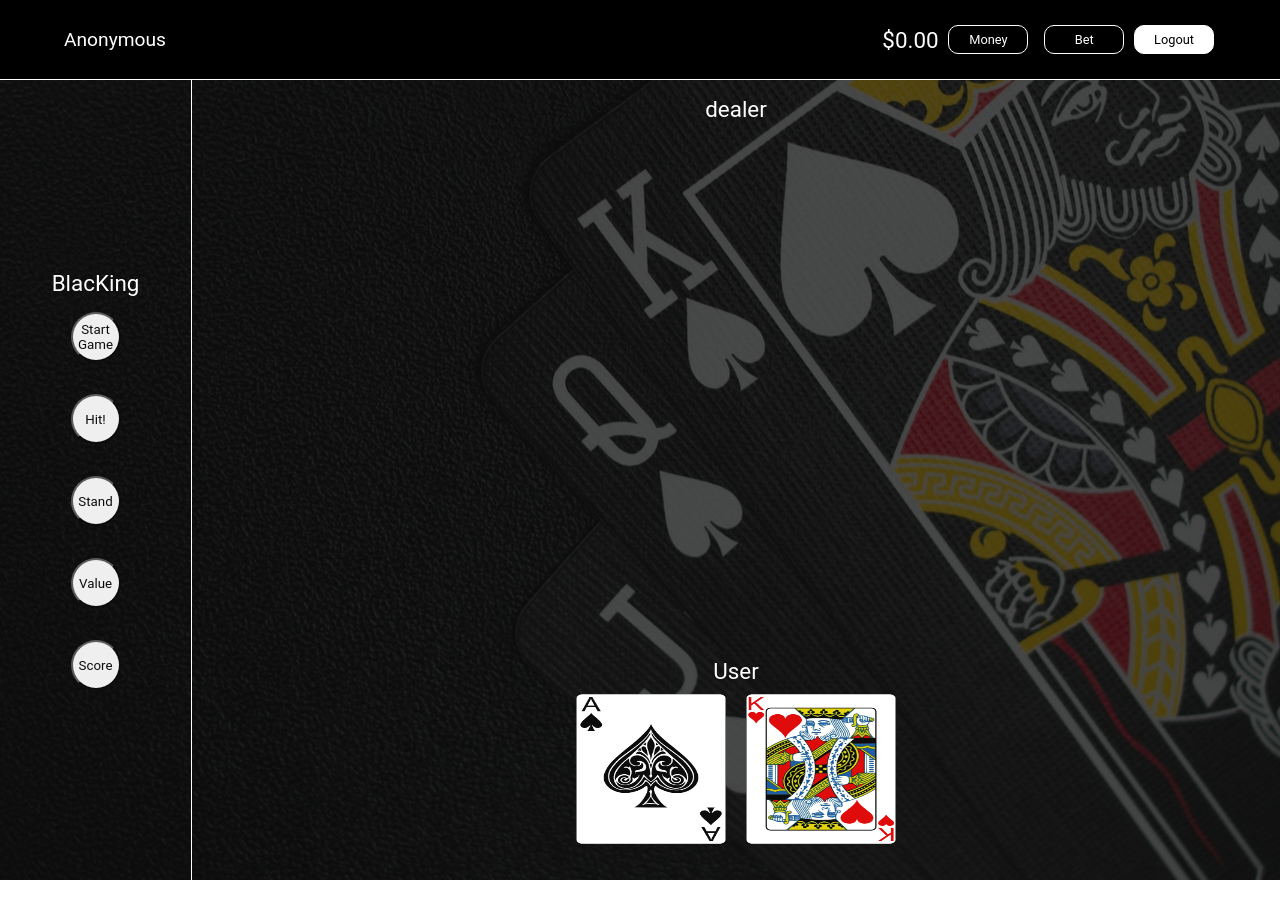
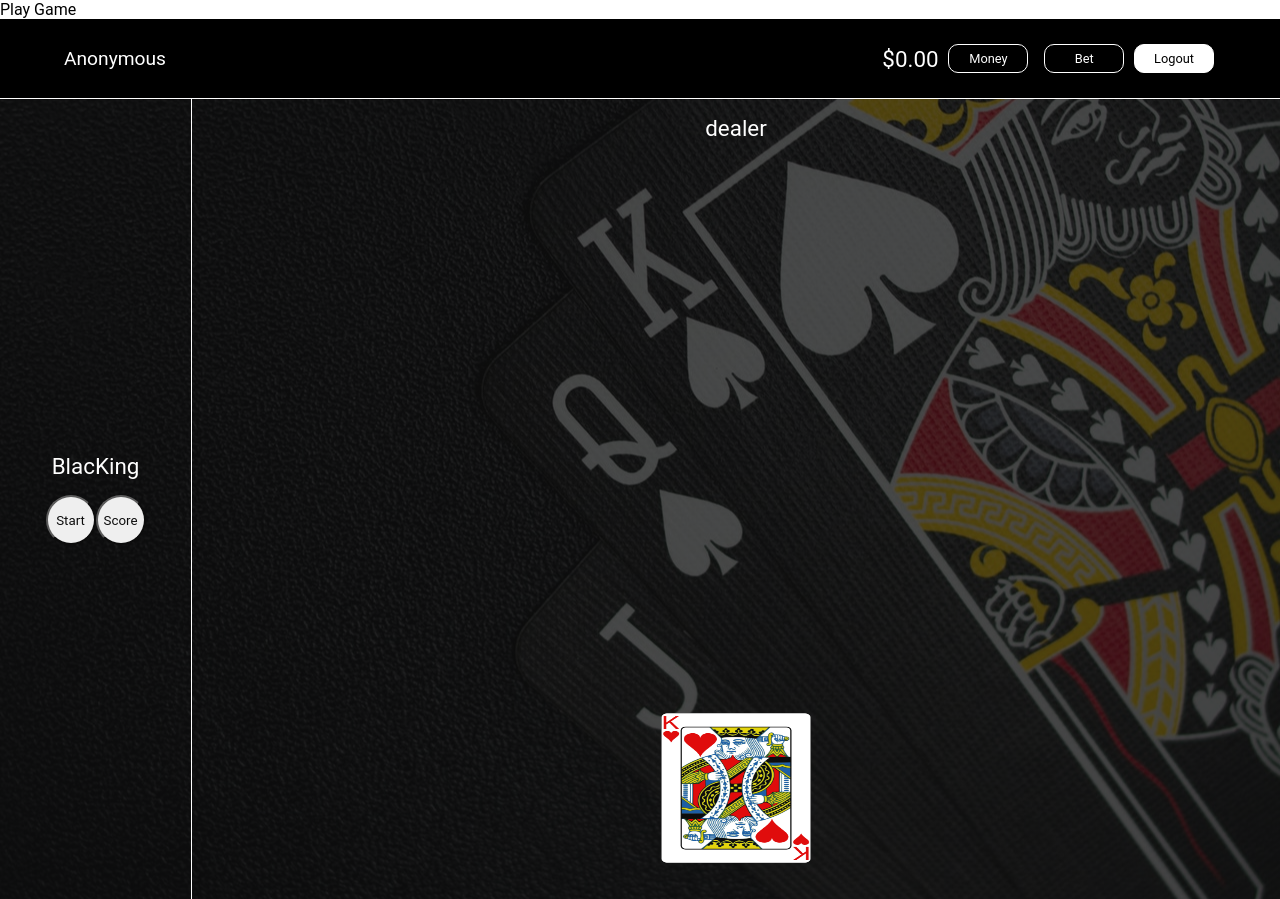
Before and after one commit to robpduo/RedKing, a React (Create React App) app in the folder blackjack-frontend/: page /playgame in a window 1280 px wide. Built offline with nearby package versions, Linux system fonts and the light colour scheme.

Commit message:
start button

```diff
--- a/blackjack-frontend/src/Components/PlayGame/PlayGame.tsx
+++ b/blackjack-frontend/src/Components/PlayGame/PlayGame.tsx
@@ -4,97 +4,20 @@ import './PlayGame.css';
 import { useDispatch, useSelector } from 'react-redux';
 import { IDeck } from '../../Interfaces/IDeck';
 
-import { StartGameButton } from '../StartGameButton/StartGameButton';
+import { AppDispatch, RootState } from '../../Store';
+import heartKing from '../../images/HEARTSKING.png';
+import { useNavigate } from 'react-router-dom';
+import StartGameButton from '../StartGameButton/StartGameButton';
+import { setGameStatus } from '../../Slices/GameSlice';
 
-import { AppDispatch, RootState } from '../../Store';
 
-import cloverTwo from '../../images/CLOVERSTWO.png';
-import diamondQueen from '../../images/DIAMONDSQUEEN.png';
-
-import spadeAce from '../../images/SPADESACE.png';
-import heartKing from '../../images/HEARTSKING.png';
-
-import { HitButton } from '../HitButton/HitButton';
-import { useNavigate } from 'react-router-dom';
 
 // going inside PlaGamePage
 export const PlayGame: React.FC<IDeck> = (deck: IDeck) => {
+  const navigator = useNavigate();
   const dispatch: AppDispatch = useDispatch();
-  const navigator = useNavigate();
+  const gameState = useSelector((state: RootState) => state.game);
 
-  const deckInfo = useSelector((state: RootState) => state.deck.deck);
-  const userInfo = useSelector((state: RootState) => state.user);
-
-  const playerHand = useSelector((state: RootState) => state.deck.playerHand);
-
-  const dealerHand = useSelector((state: RootState) => state.deck.dealerHand);
-
-  const isDeck = useSelector((state: RootState) => state.deck.isDeck);
-  console.log('coming from PlayGame line 31 ', deckInfo);
-
-  const [gameStatus, setGameStatus] = useState('Game not initialized');
-  // console.log('coming from PlayGame line 28 ', isDeck);
-
-  // const [chipCount, setChipCount] = useState(1000);
-  // const [betAmount, setBetAmount] = useState(0);
-  // const [lockedBet, setLockedBet] = useState(0);
-  // const [previousBet, setPreviousBet] = useState(0);
-  // const [dealerCount, setDealerCount] = useState(0);
-  // const [playerCount, setPlayerCount] = useState(0);
-  // const [isBlackjack, setIsBlackJack] = useState(false);
-  // const [isPlayerBusted, setIsPlayerBusted] = useState(false);
-  // //const [didDouble, setDidDouble] = useState(false);
-  // const [isDealersTurn, setIsDealersTurn] = useState(false);
-  // const [isDealerBusted, setIsDealerBusted] = useState(false);
-  // const [isHandComplete, setIsHandComplete] = useState(true);
-  // const [winner, setWinner] = useState("");
-
-  /* useEffect(() => {
-      if(dealerCount > 21) {
-        setIsDealerBusted(true);
-        setWinner("player");
-        setIsHandComplete(true);
-      }
-      if(dealerCount >= 17 && dealerCount < 22 && isDealersTurn) {
-        if(dealerCount > playerCount) {
-          setWinner("dealer");
-          setIsHandComplete(true);
-        }
-        if(dealerCount < playerCount && !isPlayerBusted) {
-          setWinner("player")
-          setIsHandComplete(true)
-        }
-        if(dealerCount === playerCount && !isPlayerBusted) {
-          setWinner("push")
-          setIsHandComplete(true)
-        }
-      }
-      if(dealerCount < 17 && isDealersTurn && !isPlayerBusted) {
-        setTimeout(() => {
-          dispatch(getDealDealer())
-        }, 500);
-      }
-    }, [dealerCount]) */
-
-  // const [id, setId] = useState(userInfo.user?.id)
-  // const [lockedBet, setLockedBet] = useState(0)
-  // const [previousBet, setPreviousBet] = useState(0)
-  // const [dealerCount, setDealerCount] = useState(0)
-  // const [playerCount, setPlayerCount] = useState(0)
-
-  // const handleStandButton = () => {
-
-  //   if (deckInfo && playerHand) {
-  //     dispatch(getDealDealer);
-  //   }
-
-  // }
-
-  // useEffect(() => {
-  //   console.log('coming from PlayGame line 93 ', deckInfo);
-  // }, [deckInfo]);
-
-  // let imgPath = '../../images';
   let imageArray = [
     { suit: 'SPADES', rank: 'ACE', path: '../../images/SPADESACE.png' },
     { suit: 'SPADES', rank: 'TWO', path: '../../images/SPADESTWO.png' },
@@ -154,68 +77,39 @@ export const PlayGame: React.FC<IDeck> = (deck: IDeck) => {
     navigator('/scores');
   };
 
+  const handleQuit = (event: React.MouseEvent<HTMLButtonElement>) => {
+    console.log(gameState.gameStatus);
+    dispatch(setGameStatus('Game not Initialized'));
+  };
+
   return (
     <>
       <div className="gameContainer">
         <div className="selectionArea">
           <h1>BlacKing</h1>
-          <StartGameButton />
-          <HitButton />
+          {gameState.gameStatus.includes('Game not Initialized')
+            ? //if true (game not initialized)
 
-          <button>Stand</button>
-          <button>Value</button>
-          <button onClick={handleScoreBoard}>Score</button>
+            <div className='buttons-sidepanel'>
+              <StartGameButton />
+              <button onClick={handleScoreBoard}>Score</button>
+            </div>
+
+            :
+
+            <div className='game-buttons'>
+              <button onClick={handleQuit}>Quit</button>
+            </div>
+          }
+
         </div>
 
         <div className="playArea">
           <h1> dealer </h1>
-          {isDeck !== false &&
-            deckInfo?.cards?.slice(0, 2)?.map((card: any) => {
-              let imagePath = imageArray.find((imgArr) => {
-                return imgArr.rank === card.rank && imgArr.suit === card.suit
-                  ? imgArr.path
-                  : '../../images/DIAMONDSKING.png';
-              });
-
-              console.log('coming from imagePath line 180 ', imagePath?.path);
-
-              return (
-                <div className="dealContainer" key={card.id}>
-                  <img
-                    key={card.id}
-                    src={imagePath?.path}
-                    // src={`../../images/${card.suit}${card.rank}.png`}
-                    alt={`${card.suit}${card.rank}`}
-                  />
-                  {/* <p>{card.suit}</p> */}
-                </div>
-              );
-            })}
-
           <div className="userContainer">
-            <h1>User</h1>
-            <img src={spadeAce} />
             <img src={heartKing} />
           </div>
         </div>
-
-        {/* {isDeck !== false && (
-          <div className="playArea">
-            <h1> dealer </h1>
-            {playerHand?.map((hand) => {
-              <div className="dealContainer" key={hand.id}>
-                <img src={`../../images/${hand.suit}${hand.rank}`} />
-
-              </div>;
-            })}
-
-            <div className="userContainer">
-              <h1>User</h1>
-              <img src={spadeAce} />
-              <img src={heartKing} />
-            </div>
-          </div>
-        )} */}
       </div>
     </>
   );
--- a/blackjack-frontend/src/Components/StartGameButton/StartGameButton.tsx
+++ b/blackjack-frontend/src/Components/StartGameButton/StartGameButton.tsx
@@ -1,79 +1,31 @@
-import React, { useState } from 'react';
-import { useDispatch, useSelector } from 'react-redux';
+import React from 'react'
+import { Root } from 'react-dom/client';
+import { useDispatch, useSelector } from 'react-redux'
 import { useNavigate } from 'react-router-dom';
-import { IUser } from '../../Interfaces/IUser';
-import {
-  getDealDealer,
-  getDealPlayer,
-  getDeck,
-  initializeDeck,
-} from '../../Slices/DeckSlice';
-import { AppDispatch, RootState } from '../../Store';
+import { initializeDeck } from '../../Slices/DeckSlice';
+import { setGameStatus } from '../../Slices/GameSlice';
+import { AppDispatch, RootState } from '../../Store'
 
-// go inside PlayGame
-export const StartGameButton: React.FC = () => {
-  const userInfo = useSelector((state: RootState) => state.user);
-  const deckInfo = useSelector((state: RootState) => state.deck);
-  const gameInfo = useSelector((state:RootState) => state.game);
-  const playerHand = useSelector((state: RootState) => state.deck.playerHand);
-  const dealerHand = useSelector((state: RootState) => state.deck.dealerHand);
-  const [gameStatus, setGameStatus] = useState('Game not initialized');
+const StartGameButton: React.FC = () => {
+  const userState = useSelector((state: RootState) => state.user);
+  const deckState = useSelector((state: RootState) => state.deck);
+  const gameState = useSelector((state:RootState) => state.game);
+
   const dispatch: AppDispatch = useDispatch();
   const navigator = useNavigate();
 
-  const handleGameInit = () => {
-    //navigator('/PlayGamePage');
-    if (userInfo.user) {
-      // init and shuffle deck
-      let user: IUser = {
-        userId: userInfo.user?.userId,
-        email: userInfo.user?.email,
-        password: userInfo.user?.password,
-        firstName: userInfo.user?.firstName,
-        lastName: userInfo.user?.lastName,
-        money: userInfo.user?.money,
-      };
-
-      dispatch(initializeDeck(user));
+  const handleInitGame = (event: React.MouseEvent<HTMLButtonElement>) => {
+    if (!userState.user) { //if user does not exist, return to login screen
+      navigator('/login');
+    } else {
+      dispatch(initializeDeck(userState.user)); //initialize the game
+      dispatch(setGameStatus('Game is Initialized'));//change the state of the game to initialized
     }
-
-    console.log(userInfo.user);
-
-    // if (userInfo != null) {
-    //
-    // }
-
-    let deckId = deckInfo.deck?.deckId;
-    //retrieve deck from database
-    dispatch(getDeck(deckId));
-
-    //deals out initial 4 cards to player and dealer
-    dispatch(getDealPlayer(deckId));
-    dispatch(getDealPlayer(deckId));
-    dispatch(getDealDealer(deckId));
-    dispatch(getDealDealer(deckId));
-
-    console.log(playerHand);
-    console.log(dealerHand);
-    console.log(gameInfo.gameStatus);
-
-    setGameStatus('begin');
-    console.log(gameInfo.gameStatus);
-  };
+  }
 
   return (
-    <>
-      {gameStatus.includes('Game not initialized') ? (
-        <div className="start-game-btn-container">
-          {
-            <button className="start-game-btn" onClick={handleGameInit}>
-              Start Game
-            </button>
-          }
-        </div>
-      ) : (
-        <></>
-      )}
-    </>
-  );
-};
+    <button className="start-game-btn" onClick={handleInitGame}>Start</button>
+  )
+}
+
+export default StartGameButton
--- a/blackjack-frontend/src/Slices/GameSlice.ts
+++ b/blackjack-frontend/src/Slices/GameSlice.ts
@@ -1,10 +1,8 @@
 import React from "react";
-import { createSlice } from "@reduxjs/toolkit";
-
-
+import { createAsyncThunk, createSlice } from "@reduxjs/toolkit";
 
 interface GameSliceState {
-    gameStatus: string,
+    gameStatus: string;
     dealerCount: number,
     playerCount: number,
     isDealersTurn: boolean,
@@ -16,7 +14,7 @@ interface GameSliceState {
 }
 
 const initialGameState: GameSliceState = {
-    gameStatus: "Game Not Initialized",
+    gameStatus: 'Game not Initialized',
     dealerCount: 0,
     playerCount: 0,
     isDealersTurn: false,
@@ -26,6 +24,7 @@ const initialGameState: GameSliceState = {
     isPlayerBusted: false,
     winner: ""
 }
+
 
 export const gameSlice = createSlice({
     name: 'game',
--- a/blackjack-frontend/src/Views/PlayGamePage/PlayGamePage.tsx
+++ b/blackjack-frontend/src/Views/PlayGamePage/PlayGamePage.tsx
@@ -1,12 +1,15 @@
 import React from 'react';
+import { useNavigate } from 'react-router-dom';
 import HighScore from '../../Components/HighScore/HighScore';
 import { Navbar } from '../../Components/Navbar/Navbar';
 import { PlayGame } from '../../Components/PlayGame/PlayGame';
 
+export const PlayGamePage: React.FC = () => {
 
-export const PlayGamePage: React.FC = () => {
+
   return (
     <>
+      <>Play Game</>
       <Navbar />
       <PlayGame />
     </>
```
Also changed, not shown: blackjack-frontend/src/Views/UserHomePage/UserHomePage.tsx (+8 -13 lines).
